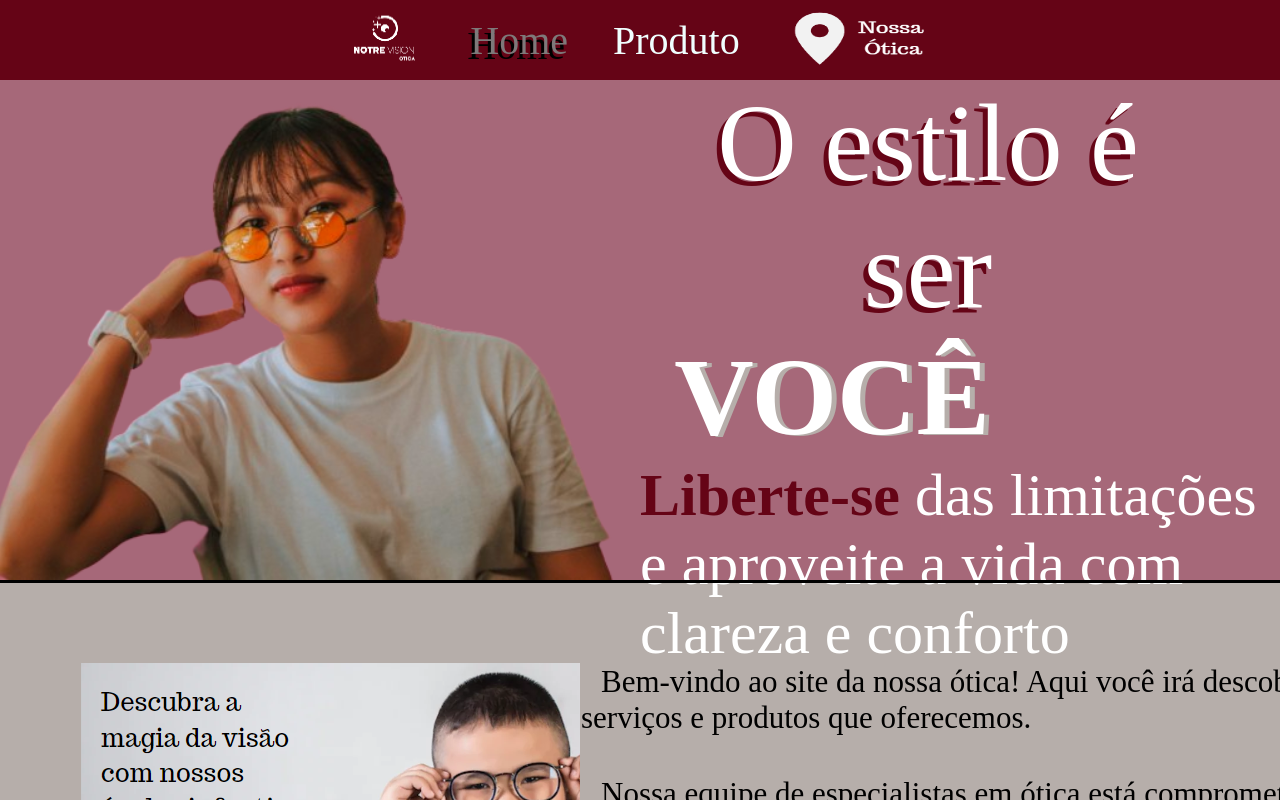
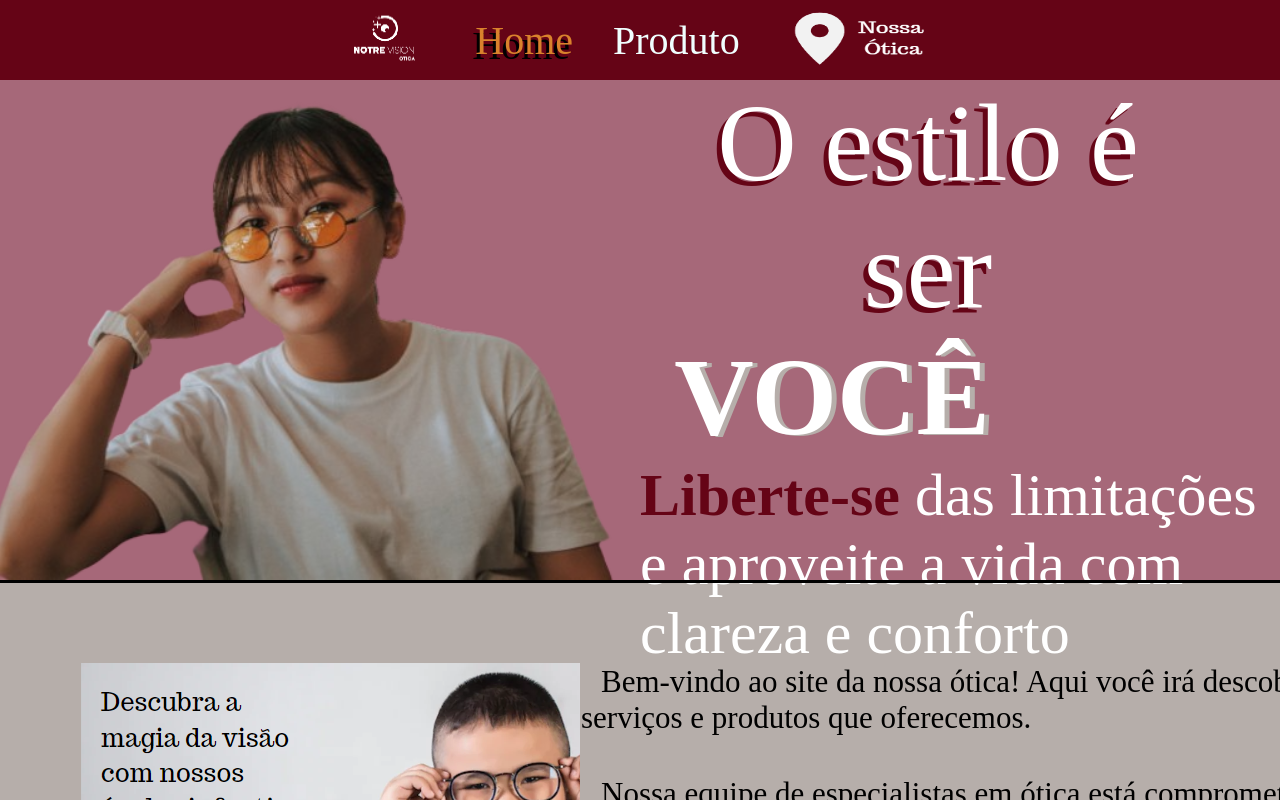
Before and after one commit to Meirelis/notrevision, a React (Vite) app: page / in a window 1280 px wide. In both pictures the pointer is over the link "Home". Shown: the top 800 px of the page. Built offline with nearby package versions, Linux system fonts and the light colour scheme; a web font is replaced by a local one.

Commit message:
aplicação de hover no component Header

```diff
--- a/src/components/header/index.css
+++ b/src/components/header/index.css
@@ -21,10 +21,9 @@ a{
     transition: 200ms;
 }
 a:hover{
-    color: #7e797a;
+    color: #d9822c;
     text-shadow: -3px 5px  #000;
-
-
+    transform: translate(5px);
 }
 .cabecalho img{
     cursor: pointer;
--- a/src/pages/Produto/Produto.jsx
+++ b/src/pages/Produto/Produto.jsx
@@ -36,7 +36,6 @@ function Produto() {
 
                         <Grid item md={3}>
                             <Prods img={oculos3} />
-
                         </Grid>
 
                         <Grid item md={3}>
@@ -45,7 +44,7 @@ function Produto() {
                         </Grid>
 
                         <Grid item md={3}>
-                            <Prods img={oculos2} />
+                            <Prods img={oculos2}/>
 
                         </Grid>
 
--- a/src/pages/home/Home.jsx
+++ b/src/pages/home/Home.jsx
@@ -2,6 +2,7 @@ import "./home.css";
 import Carousel from "react-material-ui-carousel";
 import "react-responsive-carousel/lib/styles/carousel.min.css";
 import moca from "../../assets/mocinha-oculos.png"
+import { useNavigate } from "react-router-dom";
 
 function Home() {
 
@@ -31,8 +32,6 @@ function Home() {
                     <p> Bem-vindo ao site da nossa ótica! Aqui você irá descobrir os serviços e produtos que oferecemos.</p>
                     <p>Nossa equipe de especialistas em ótica está comprometida em fornecer a você uma experiência visual de alta qualidade, garantindo que suas necessidades sejam atendidas da melhor forma possível.</p>
                     <p> Nossos serviços abrangem desde exames de visão abrangentes até a seleção e adaptação de lentes de contato e óculos. Com equipamentos modernos e uma abordagem personalizada, nossa equipe está pronta para ajudá-lo a alcançar a melhor experiência visual e o conforto visual ideal.</p>
-
-
                 </div>
             </div>
 
--- a/src/pages/home/home.css
+++ b/src/pages/home/home.css
@@ -36,19 +36,17 @@ body{
     flex-direction: column;
     color: #fff;
 }
-
-.texto-banner h2{
-    color: #fff;
-    font-size: 110px;
-    padding-right: 40%;
-}
-
 .texto-banner h1{
     font-size: 110px;
     color: #fff;
     font-family: 'trocchi';
     font-weight: 100;
     padding-right: 10%;
+}
+.texto-banner h2{
+    color: #fff;
+    font-size: 110px;
+    padding-right: 40%;
 }
 
 .texto-banner strong{
@@ -67,7 +65,6 @@ body{
     width: 50%;
     height: 100%;
     border: none;
-    filter: saturate(1.5);
 }
 
 .divisor{
```
